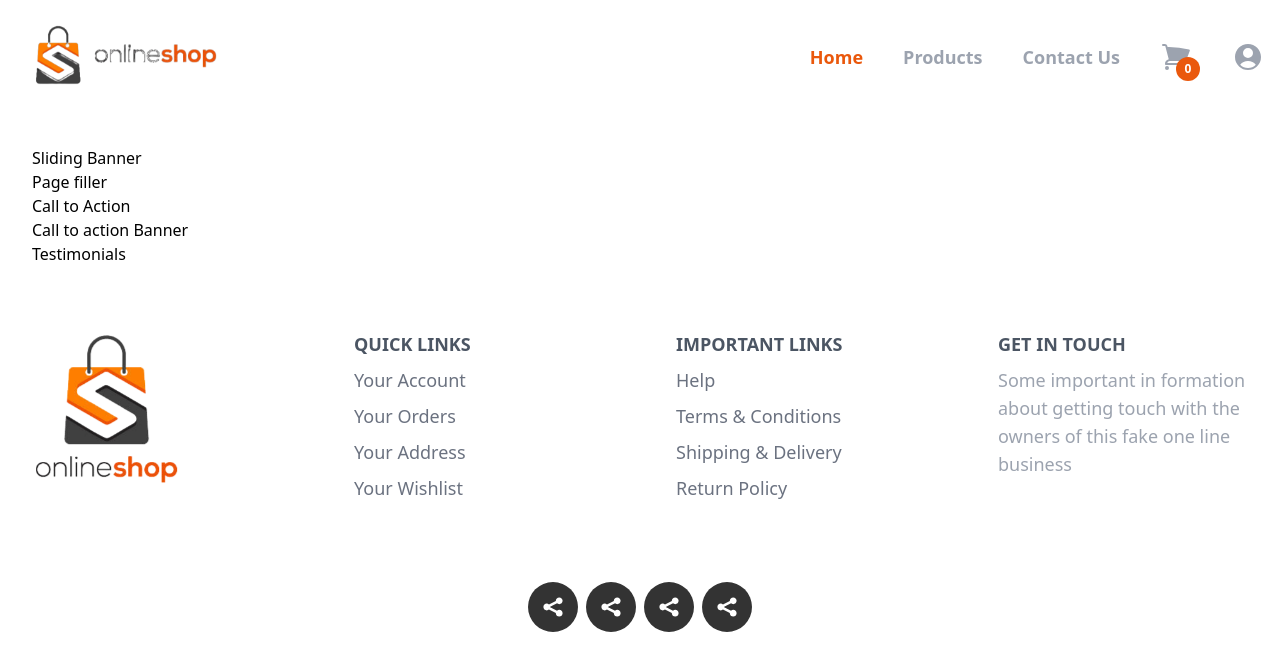
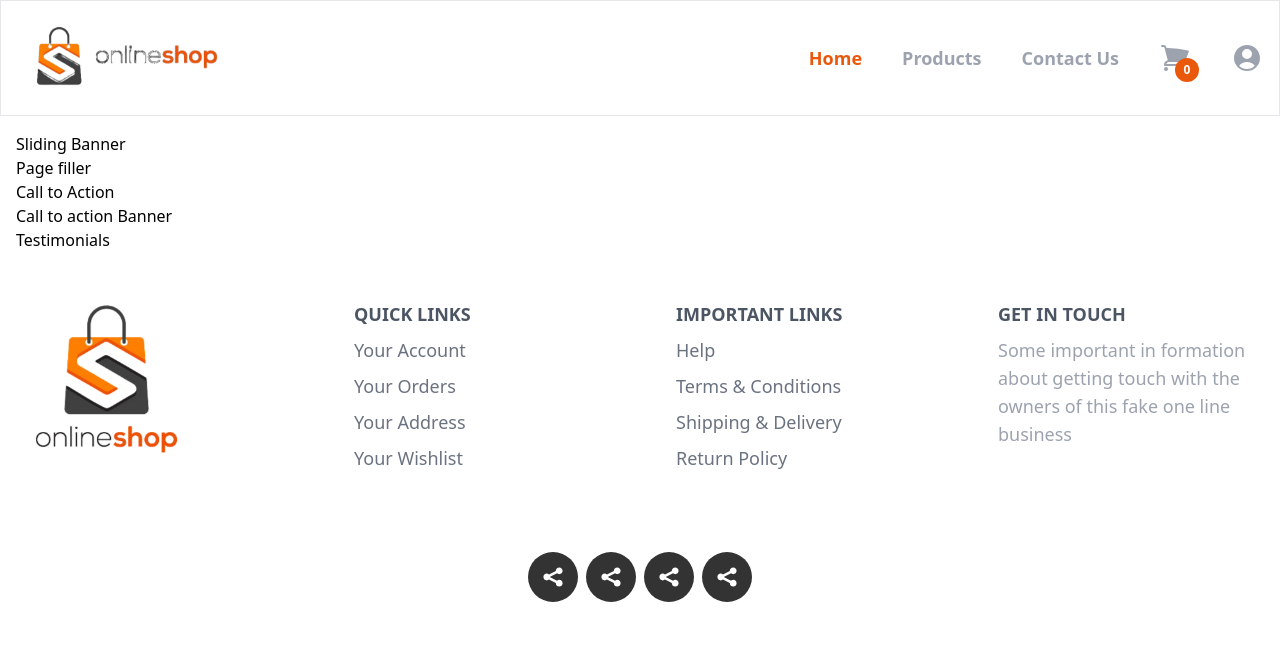
Before and after one commit to Delacruise/fakestore2, a Next.js app: page / in a window 1280 px wide. Shown: the top 670 px of the page. Built offline with nearby package versions, Linux system fonts and the light colour scheme.

Commit message:
WIP(Navigation): Cleanup

```diff
--- a/app/components/navigation.tsx
+++ b/app/components/navigation.tsx
@@ -9,7 +9,6 @@ export default function navigation() {
 
   const checkActiveMenu = () => {
     var pathName = window.location.pathname;
-    console.log('Pathname: ' + pathName);
     if (pathName.includes('product')) {
       return 'products';
     }
@@ -33,7 +32,7 @@ export default function navigation() {
 
   return (
     <header>
-      <nav className='flex p-4 items-center w-full'>
+      <nav className='flex p-4 items-center w-full border'>
         <a href='/' className='p-2 mr-4 inline-flex items-center'>
           <img src='/logo3.png' alt='Logo' width={200} height={50} />
         </a>
--- a/app/page.tsx
+++ b/app/page.tsx
@@ -2,7 +2,7 @@ import Image from 'next/image';
 
 export default function Home() {
   return (
-    <main className='p-8'>
+    <main className='p-4'>
       <div>Sliding Banner</div>
       <div>Page filler</div>
       <div>Call to Action</div>
```
